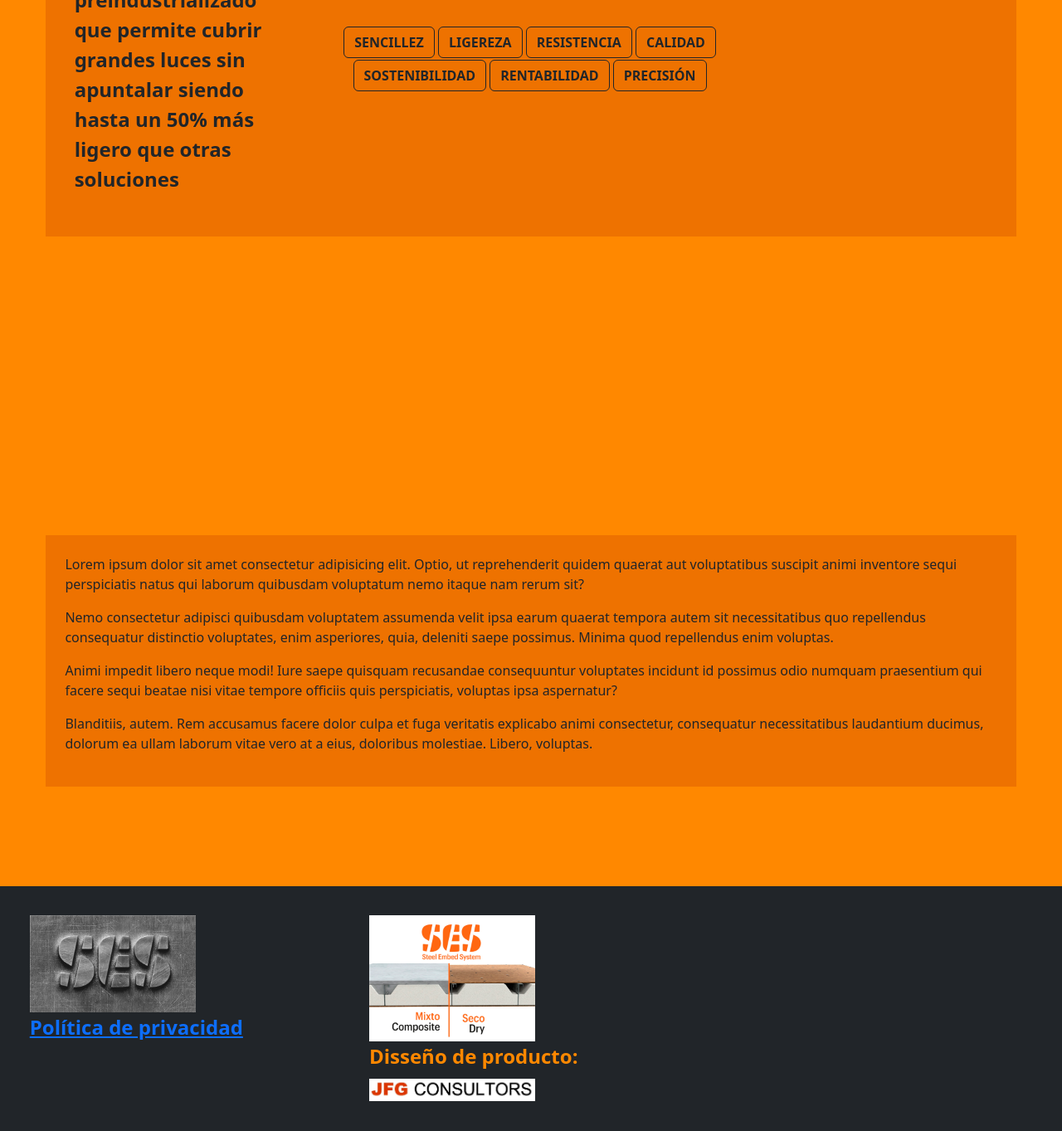
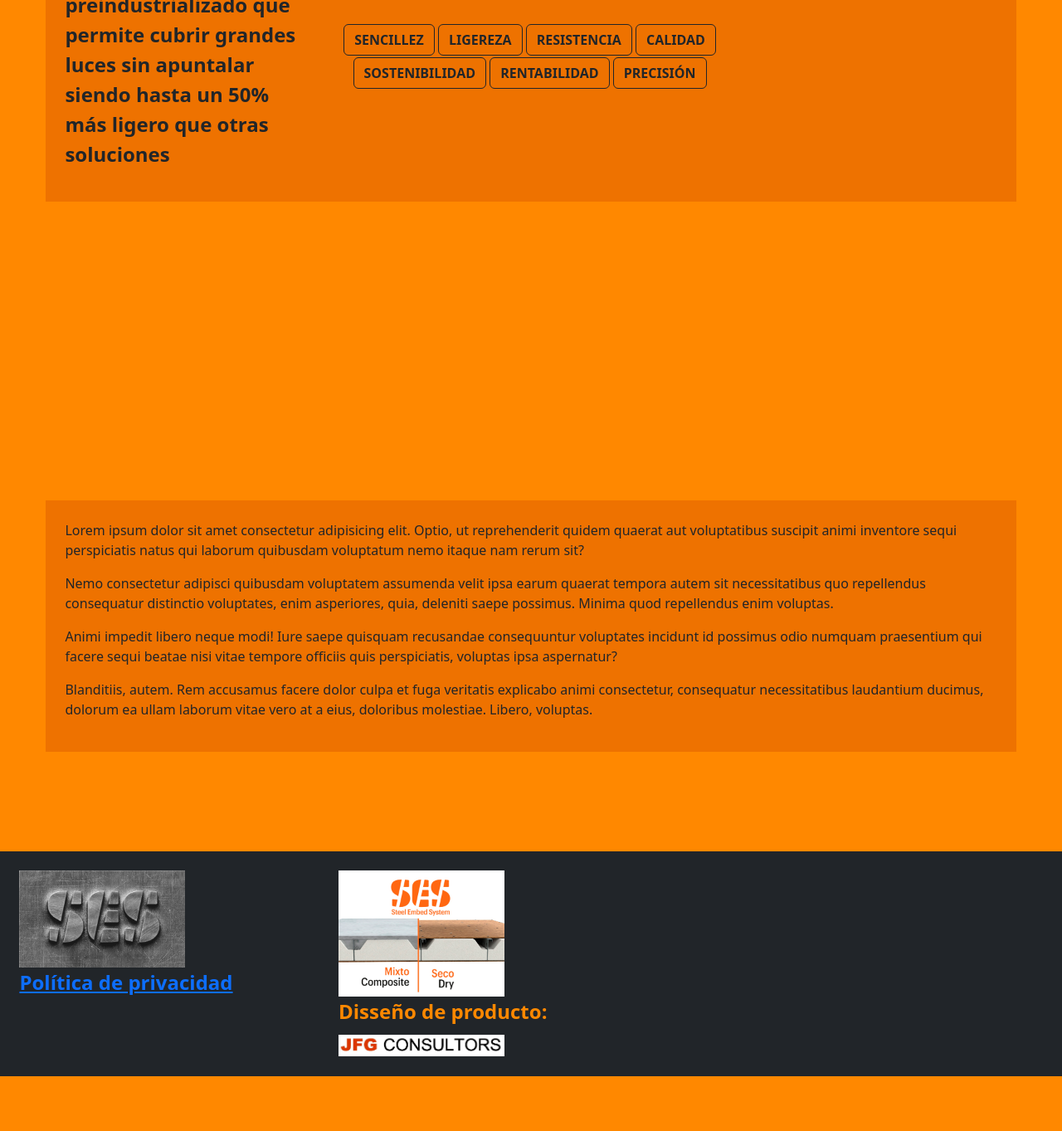
Before and after one commit to Mikigb77/SES-SYS, a PHP site: page / in a window 1280 px wide. Shown: the part 1488-2851 px from the top of the page at 83% size. After the commit the page ends 2785 px from the top, so only its background shows below. Run offline with PHP 8.4, Linux system fonts and the light colour scheme.

Commit message:
c
Signed-off-by: Mikigb77 <miquelgarcia.alu@gmail.com>

```diff
--- a/public/app.css
+++ b/public/app.css
@@ -22,10 +22,8 @@
   color: whitesmoke;
   padding: 2%;
 }
-div {
-  padding: 1%;
-}
-@media only screen and (max-width: 600px) {
+
+@media only screen and (max-width: 700px) {
   div {
     display: block;
   }
```
